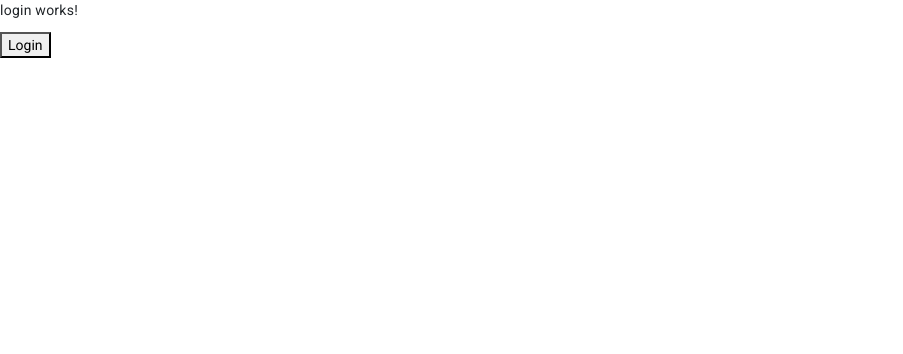
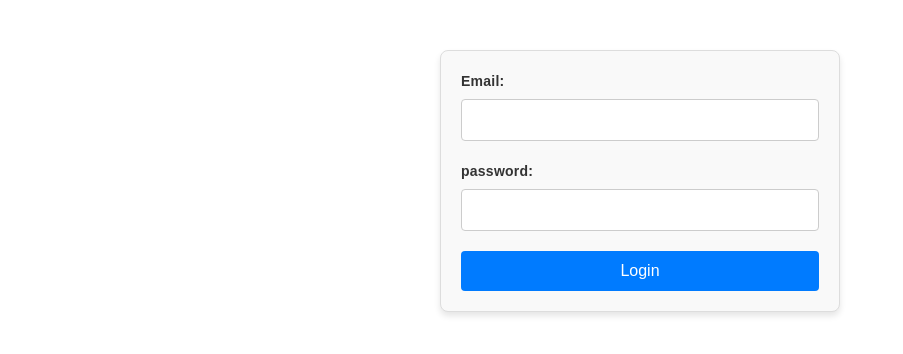
Before and after one commit to Akshithuppula/my-app-oct-24, an Angular app: page / in a window 1280 px wide. Shown: the top 354 px of the page, without its empty margins (0-903 px from the left). Built offline with nearby package versions, Linux system fonts and the light colour scheme.

Commit message:
ReactiveFormsModule completed

```diff
--- a/src/app/login/login.component.css
+++ b/src/app/login/login.component.css
@@ -0,0 +1,56 @@
+/* CSS for the Login Form */
+form {
+    max-width: 400px;
+    margin: 50px auto;
+    padding: 20px;
+    border: 1px solid #ddd;
+    border-radius: 8px;
+    background-color: #f9f9f9;
+    box-shadow: 0 4px 6px rgba(0, 0, 0, 0.1);
+    font-family: Arial, sans-serif;
+  }
+
+  label {
+    display: block;
+    font-size: 14px;
+    font-weight: bold;
+    margin-bottom: 8px;
+    color: #333;
+  }
+
+  input[type="email"],
+  input[type="password"] {
+    width: 100%;
+    padding: 10px;
+    margin-bottom: 20px;
+    border: 1px solid #ccc;
+    border-radius: 4px;
+    box-sizing: border-box;
+  }
+
+  input[type="email"]:focus,
+  input[type="password"]:focus {
+    outline: none;
+    border-color: #007bff;
+    box-shadow: 0 0 5px rgba(0, 123, 255, 0.5);
+  }
+
+  button {
+    width: 100%;
+    padding: 10px;
+    background-color: #007bff;
+    color: white;
+    border: none;
+    border-radius: 4px;
+    font-size: 16px;
+    cursor: pointer;
+    transition: background-color 0.3s ease;
+  }
+
+  button:hover {
+    background-color: #0056b3;
+  }
+
+  button:active {
+    background-color: #003d80;
+  }
--- a/src/app/login/login.component.html
+++ b/src/app/login/login.component.html
@@ -1,3 +1,17 @@
-<p>login works!</p>
 
-<button routerLink="/dashboard">Login</button>
+<div class="parent">
+    <form [formGroup]="loginForm">
+
+        <label for="">Email:</label>
+        <input type="email" formControlName="email">
+        <br>
+
+        <label for="">password:</label>
+        <input type="password" formControlName="password">
+        <br>
+
+        <button (click)="login()">Login</button>
+
+    </form>
+
+</div>
--- a/src/app/login/login.component.ts
+++ b/src/app/login/login.component.ts
@@ -1,4 +1,5 @@
 import { Component } from '@angular/core';
+import { FormControl, FormGroup } from '@angular/forms';
 
 @Component({
   selector: 'app-login',
@@ -7,4 +8,13 @@
 })
 export class LoginComponent {
 
+public loginForm:FormGroup = new FormGroup({
+  email: new FormControl(),
+  password: new FormControl(),
+})
+
+login(){
+  console.log(this.loginForm);
 }
+
+}
```
